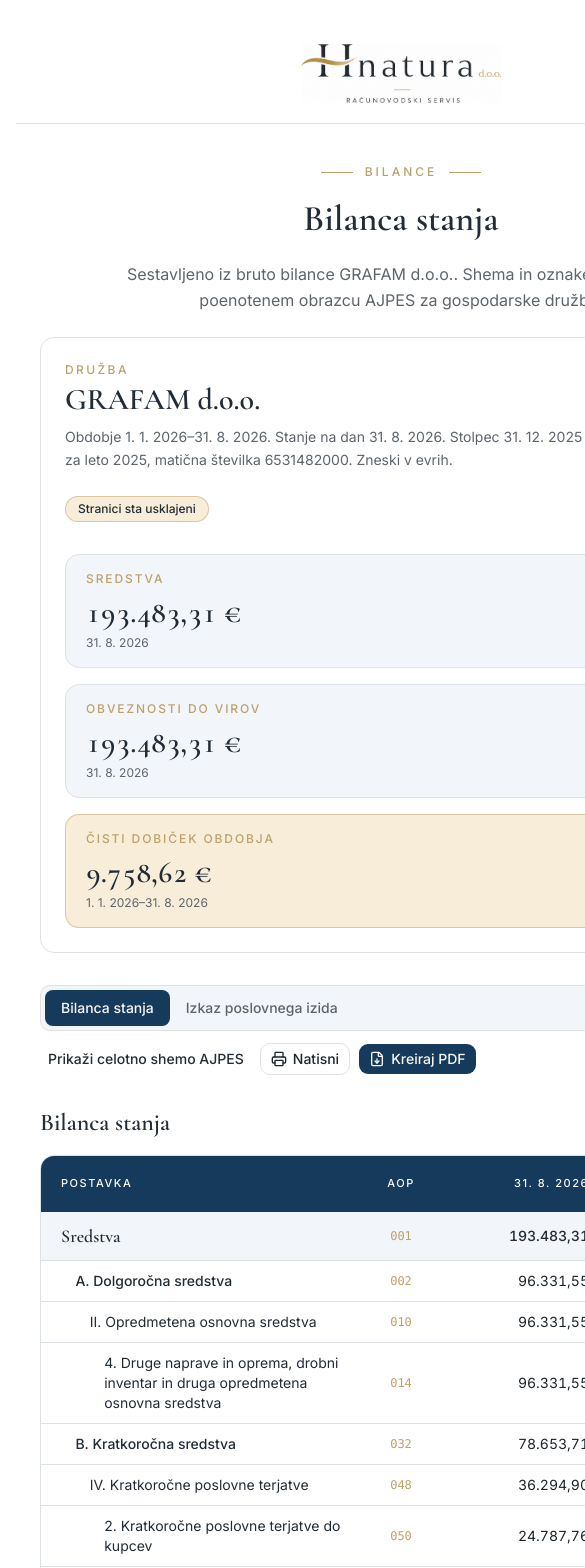
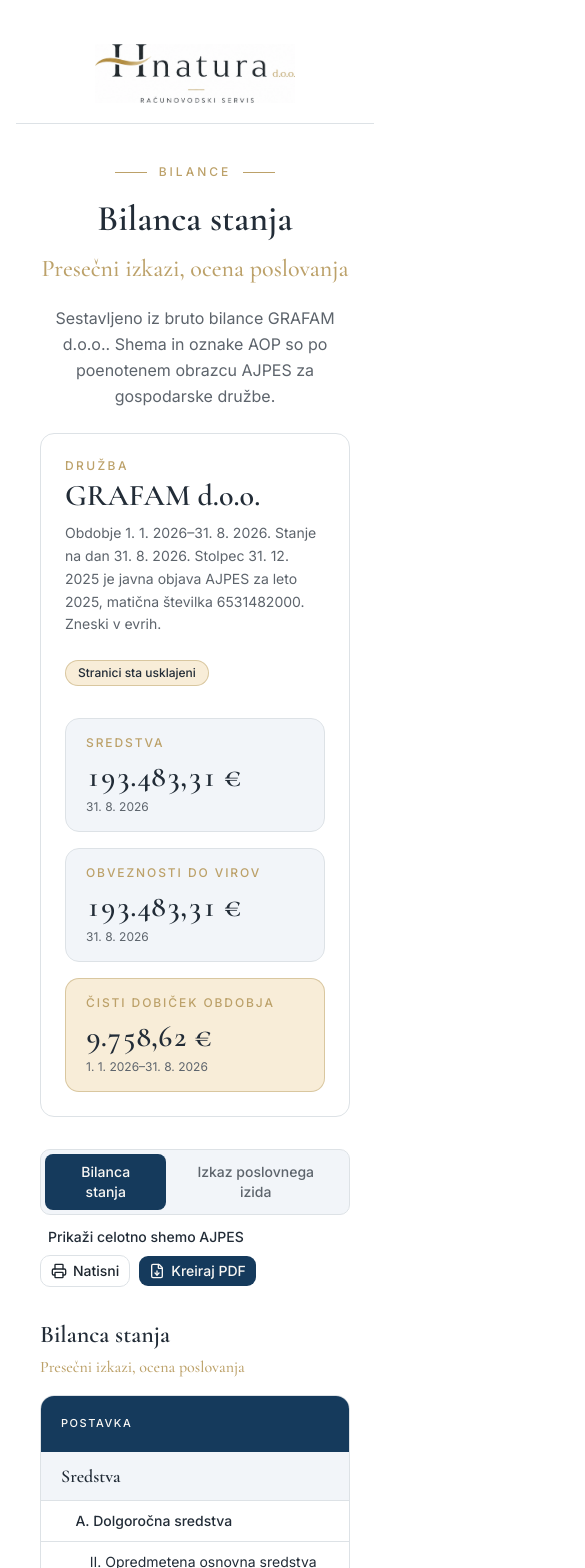
Before and after one commit to Urskapremk/Bilance, a Next.js app: page / in a window 390 px wide. Shown: the top 1568 px of the page, 585 px wide, since content can reach past the window. Built offline with nearby package versions, Linux system fonts and the light colour scheme.

Commit message:
Mark both statements as interim estimates, not a final balance.
The balance sheet and income statement titles now say they are presečni izkazi, ocena poslovanja.

Co-authored-by: info <info@hnatura.com>

```diff
--- a/src/components/bilance-app.tsx
+++ b/src/components/bilance-app.tsx
@@ -481,9 +481,9 @@ export function BilanceApp() {
 
   return (
     <div className="min-h-svh bg-background">
-      <div className="mx-auto grid max-w-[1440px] items-start gap-6 px-4 py-6 lg:grid-cols-[minmax(0,1fr)_minmax(300px,420px)] lg:px-6">
+      <div className="mx-auto grid min-w-0 max-w-[1440px] items-start gap-6 px-4 py-6 lg:grid-cols-[minmax(0,1fr)_minmax(300px,420px)] lg:px-6">
         {blank ? (
-          <section className="print-sheet">
+          <section className="print-sheet min-w-0">
             <header className="border-b border-border">
               <div className="flex justify-center px-6 py-5">
                 <Image
@@ -519,7 +519,7 @@ export function BilanceApp() {
 
         <aside
           className={cn(
-            "no-print flex flex-col overflow-hidden rounded-xl border bg-card lg:sticky lg:top-4 lg:max-h-[calc(100vh-2rem)]",
+            "no-print flex min-w-0 flex-col overflow-hidden rounded-xl border bg-card lg:sticky lg:top-4 lg:max-h-[calc(100vh-2rem)]",
             dragOver ? "border-gold" : "border-border",
           )}
           onDragOver={(event) => {
@@ -866,7 +866,7 @@ export function BilanceApp() {
 
 function fileBase(statement: Statement, view: View) {
   const kind = view === "bilanca" ? "Bilanca stanja" : "Izkaz poslovnega izida"
-  return `${kind} ${statement.company} ${statement.currentDate}`
+  return `${kind}, presečni izkazi, ocena poslovanja ${statement.company} ${statement.currentDate}`
 }
 
 function Tab({
--- a/src/components/statement-document.tsx
+++ b/src/components/statement-document.tsx
@@ -30,7 +30,7 @@ export function StatementDocument({
   const balanced = issues.every((issue) => issue.severity !== "error")
 
   return (
-    <article className="print-sheet">
+    <article className="print-sheet min-w-0">
       <header className="border-b border-border print:border-0">
         <div className="flex justify-center px-6 py-5 print:px-0 print:py-2">
           <Image
@@ -50,8 +50,11 @@ export function StatementDocument({
           Bilance
           <span className="h-px w-8 bg-gold" aria-hidden="true" />
         </p>
-        <h1 className="font-heading text-4xl leading-tight font-semibold text-balance text-navy md:text-5xl print:text-[28px] print:leading-tight">
-          {view === "bilanca" ? "Bilanca stanja" : "Izkaz poslovnega izida"}
+        <h1 className="font-heading max-w-full text-4xl leading-tight font-semibold text-balance break-words text-navy md:text-5xl print:text-[28px] print:leading-tight">
+          <span className="block">{view === "bilanca" ? "Bilanca stanja" : "Izkaz poslovnega izida"}</span>
+          <span className="mt-3 block text-2xl font-medium text-gold md:text-3xl print:mt-1 print:text-[16px]">
+            Presečni izkazi, ocena poslovanja
+          </span>
         </h1>
         <p className="mx-auto mt-5 max-w-xl text-base leading-relaxed text-pretty text-muted-foreground md:text-lg print:mt-2 print:text-[12px] print:leading-snug">
           Sestavljeno iz bruto bilance {statement.company}. Shema in oznake AOP so po poenotenem
@@ -100,10 +103,13 @@ export function StatementDocument({
         {toolbar}
 
         <h2 className="font-heading mt-8 text-2xl font-semibold text-navy print:mt-4 print:text-[18px]">
-          {view === "bilanca" ? "Bilanca stanja" : "Izkaz poslovnega izida"}
+          <span className="block">{view === "bilanca" ? "Bilanca stanja" : "Izkaz poslovnega izida"}</span>
+          <span className="mt-1 block text-base font-medium text-gold print:text-[12px]">
+            Presečni izkazi, ocena poslovanja
+          </span>
         </h2>
 
-        <div className="mt-4 overflow-hidden rounded-xl border border-border bg-card print:mt-3">
+        <div className="mt-4 min-w-0 overflow-hidden rounded-xl border border-border bg-card print:mt-3">
           {view === "bilanca" ? (
             <BalanceTable
               company={statement.company}
@@ -202,7 +208,7 @@ function BalanceTable({
   })
 
   return (
-    <div className="overflow-x-auto">
+    <div className="min-w-0 overflow-x-auto">
       <table className="w-full min-w-[720px] border-collapse text-sm print:min-w-0 print:text-[10.5px]">
         <caption className="sr-only">Bilanca stanja {company}</caption>
         <thead>
@@ -249,7 +255,7 @@ function IncomeTable({
   const rows = INCOME_LINES.filter((line) => showZeros || (values[line.aop] ?? 0) !== 0)
 
   return (
-    <div className="overflow-x-auto">
+    <div className="min-w-0 overflow-x-auto">
       <table className="w-full min-w-[640px] border-collapse text-sm print:min-w-0 print:text-[10.5px]">
         <caption className="sr-only">Izkaz poslovnega izida {company}</caption>
         <thead>
```
